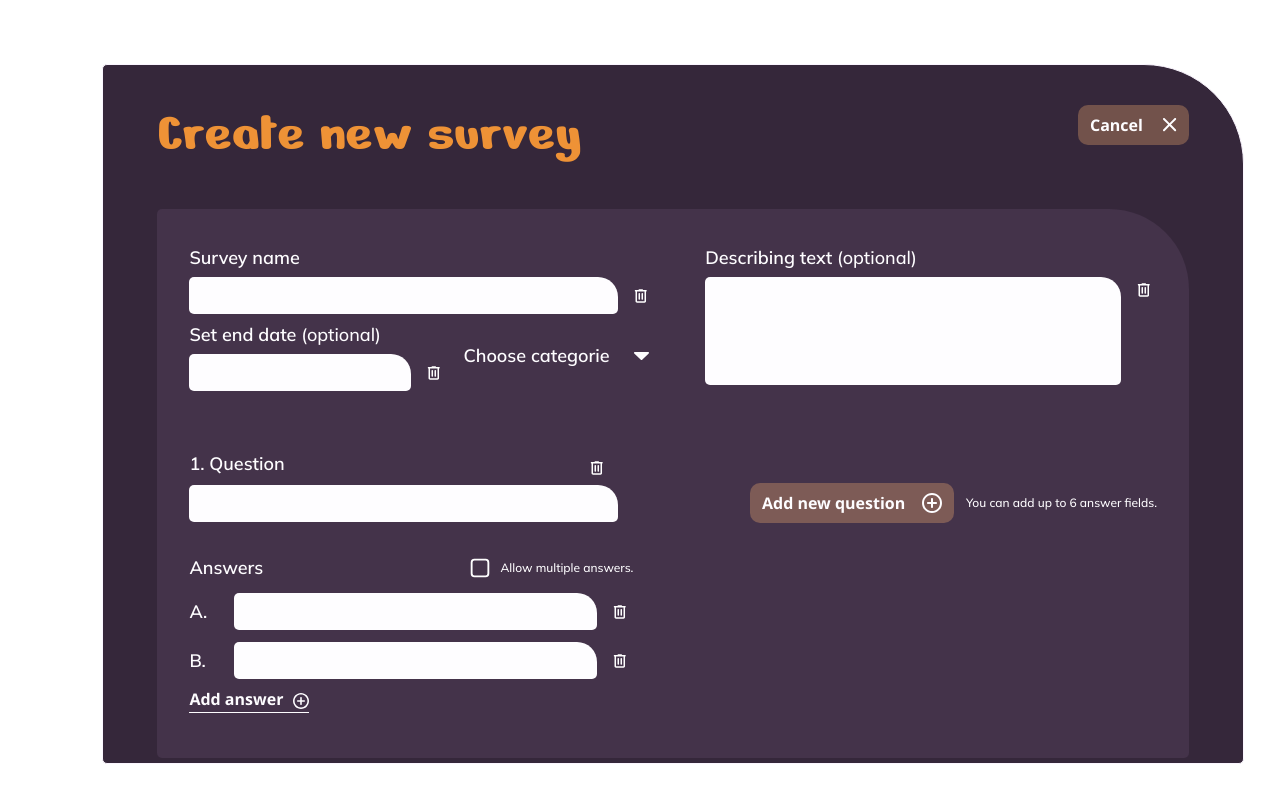
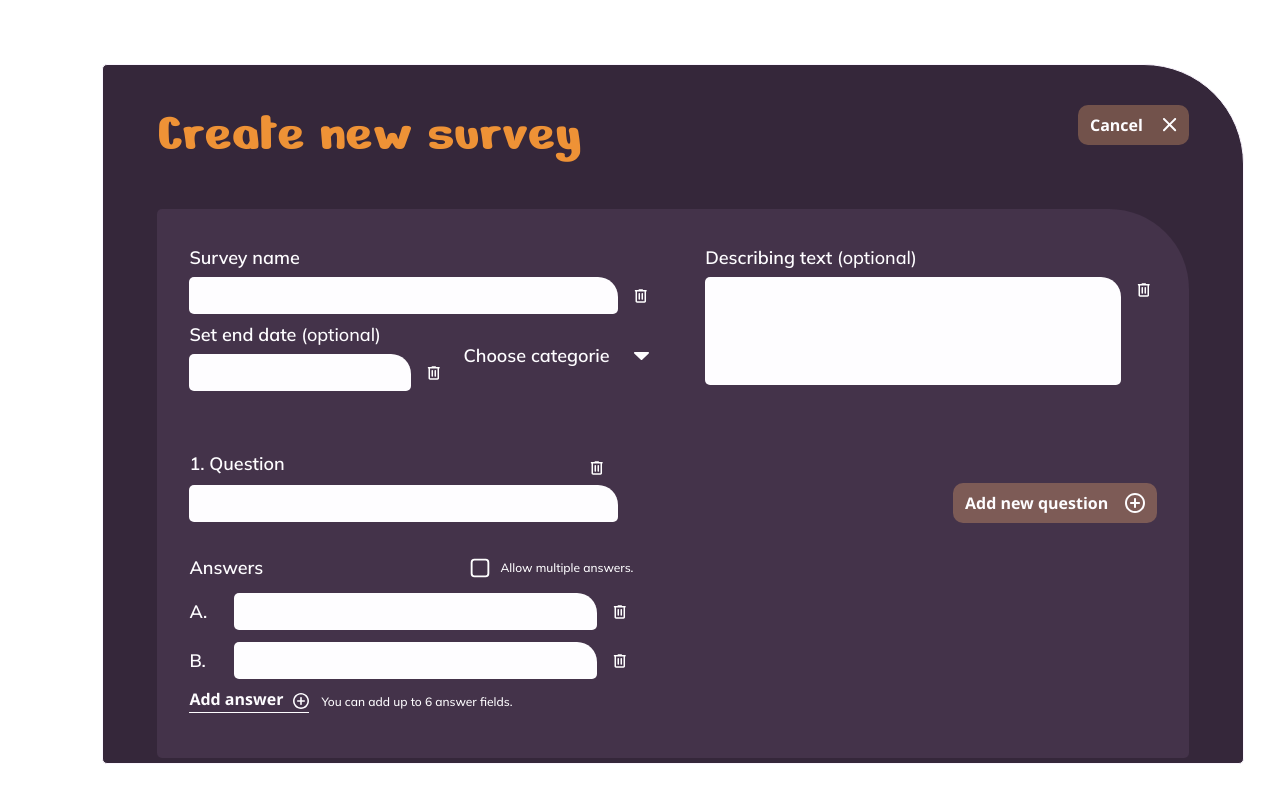
Before and after one commit to FatihYalcin42/PollApp, an Angular app: page /create-survey in a window 1280 px wide. Built offline with nearby package versions, Linux system fonts and the light colour scheme; a web font is replaced by a local one.

Commit message:
fix(create-survey): move answer-limit hint next to “Add answer” below input fields

```diff
--- a/src/app/pages/create-survey/create-survey-page.html
+++ b/src/app/pages/create-survey/create-survey-page.html
@@ -83,14 +83,10 @@
             <input class="create-survey-input question-block__input" type="text" aria-label="Question text" />
           </div>
 
-          <div class="question-block__actions">
           <button class="add-question-button" type="button" aria-label="Add new question">
             <span class="add-question-button__text">Add new question</span>
             <img class="add-question-button__icon" src="/assets/add_circle-white.svg" alt="" />
           </button>
-
-            <p class="add-question-button__hint">You can add up to 6 answer fields.</p>
-          </div>
         </div>
 
         <div class="answers-block" aria-label="Answers">
@@ -125,6 +121,7 @@
             }
           </div>
 
+          <div class="answers-block__footer">
             <button
               class="add-answer-button"
               type="button"
@@ -135,6 +132,9 @@
               <span class="add-answer-button__text">Add answer</span>
               <img class="add-answer-button__icon" src="/assets/add_circle-white.svg" alt="" />
             </button>
+
+            <p class="add-answer-button__hint">You can add up to 6 answer fields.</p>
+          </div>
         </div>
       </section>
     </div>
--- a/src/app/pages/create-survey/create-survey-page.scss
+++ b/src/app/pages/create-survey/create-survey-page.scss
@@ -502,12 +502,6 @@
   z-index: 2;
 }
 
-.question-block__actions {
-  display: inline-flex;
-  align-items: center;
-  gap: 12px;
-}
-
 .add-question-button {
   width: 204px;
   height: 40px;
@@ -547,16 +541,6 @@
   height: 20px;
   display: block;
   opacity: 1;
-}
-
-.add-question-button__hint {
-  margin: 0;
-  font-family: 'Mulish', 'Segoe UI', Tahoma, Geneva, Verdana, sans-serif;
-  font-weight: 400;
-  font-size: 12px;
-  line-height: 1;
-  letter-spacing: 0;
-  color: #fefdff;
 }
 
 .answers-block {
@@ -701,6 +685,12 @@
   cursor: pointer;
 }
 
+.answers-block__footer {
+  display: inline-flex;
+  align-items: center;
+  gap: 12px;
+}
+
 .add-answer-button:disabled {
   opacity: 0.45;
   cursor: not-allowed;
@@ -732,6 +722,16 @@
   top: 2px;
   left: 0;
   display: block;
+}
+
+.add-answer-button__hint {
+  margin: 0;
+  font-family: 'Mulish', 'Segoe UI', Tahoma, Geneva, Verdana, sans-serif;
+  font-weight: 400;
+  font-size: 12px;
+  line-height: 1;
+  letter-spacing: 0;
+  color: #fefdff;
 }
 
 @media (max-width: 900px) {
@@ -791,7 +791,7 @@
     gap: 14px;
   }
 
-  .question-block__actions {
+  .answers-block__footer {
     flex-direction: column;
     align-items: flex-start;
     gap: 8px;
```
Lines whose indentation alone changed are shown as unchanged.
